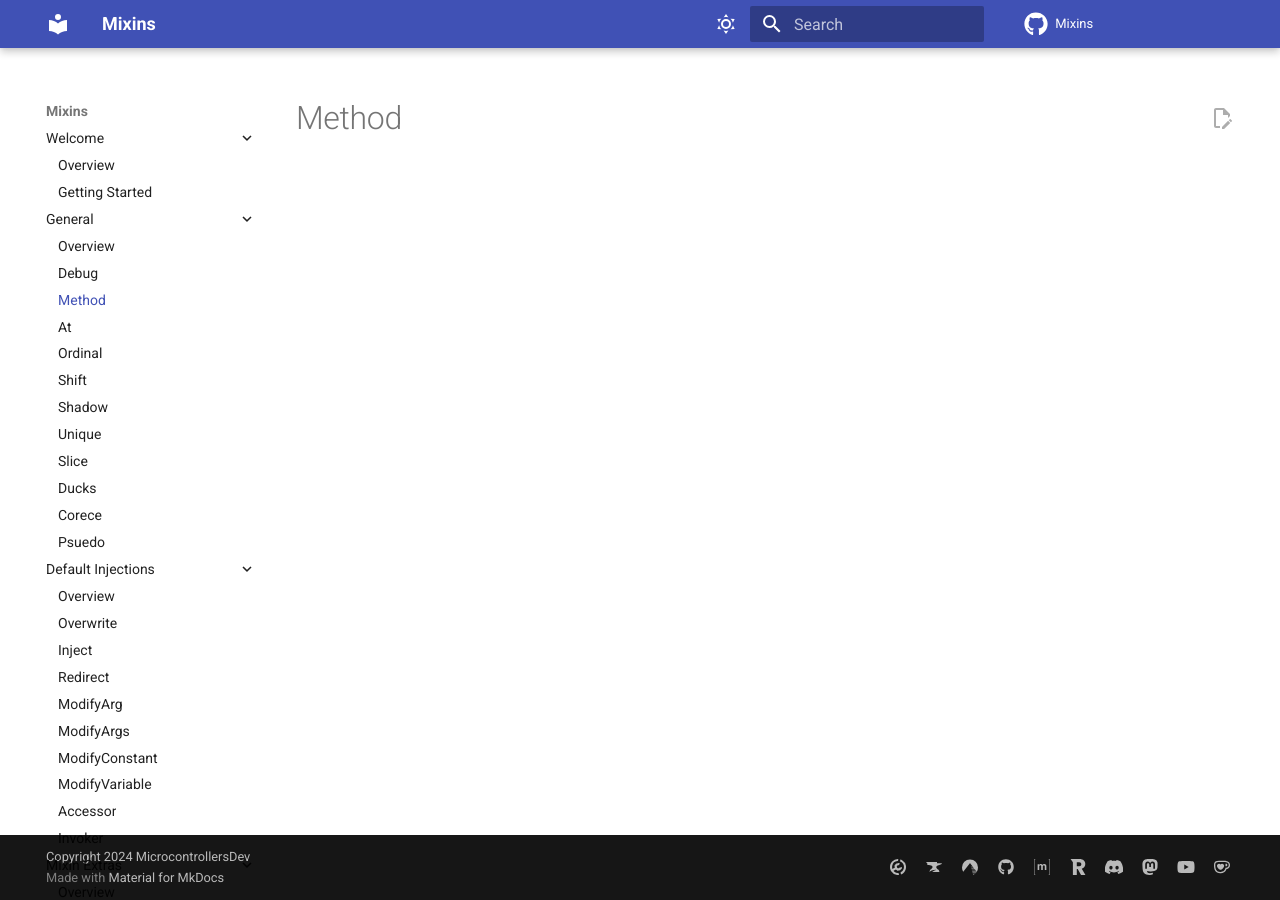
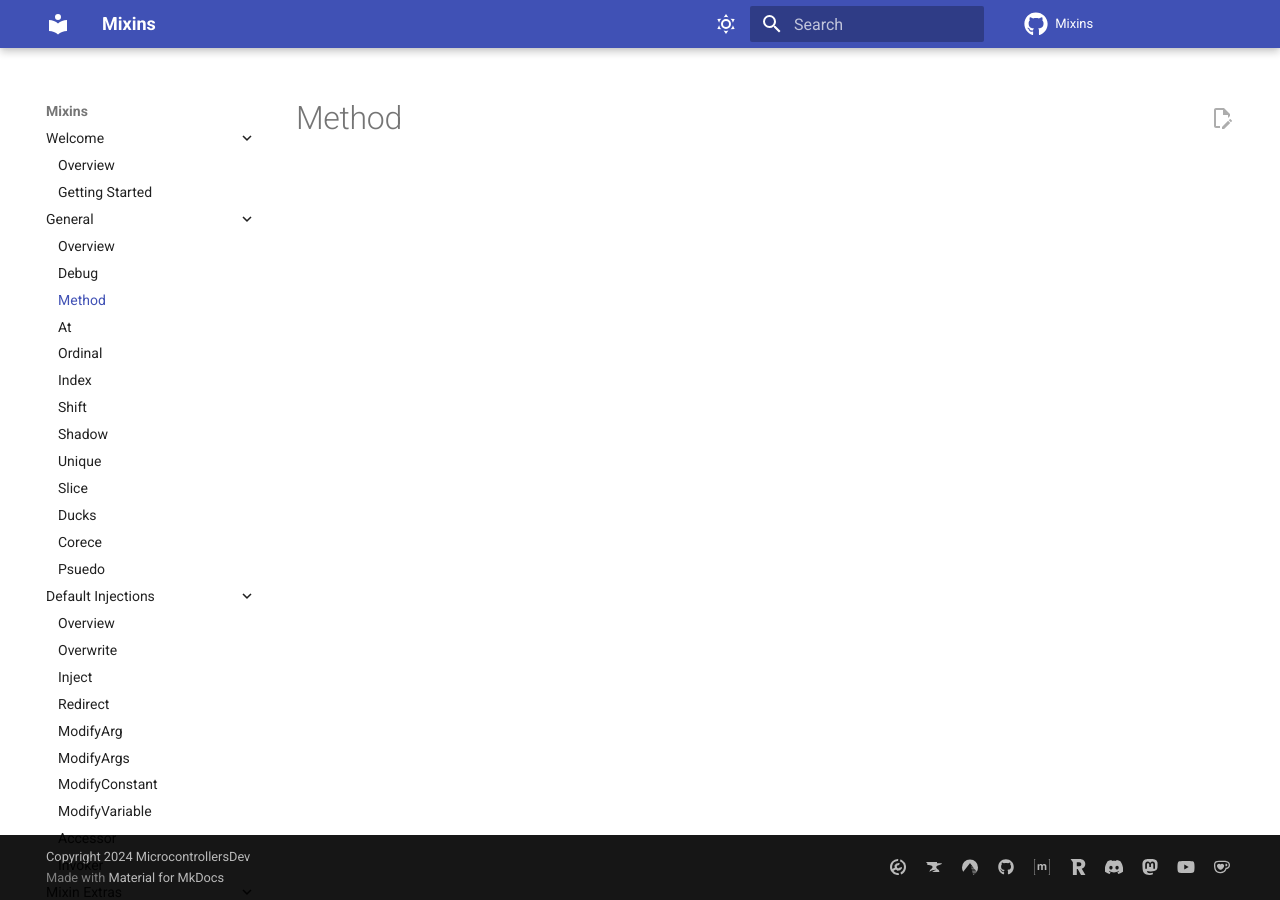
Before and after one commit to MicrocontrollersDev/Mixins, an MkDocs documentation site: the page built from docs/general/method.md, in a window 1280 px wide. Built offline with MkDocs 1.6.1 and Material for MkDocs 9.7.7, drawn with Linux system fonts in a browser that asks for light colours; comment, search, counter and statistics services are not loaded.

Commit message:
it causes problems. lets do this for now

```diff
--- a/mkdocs.yml
+++ b/mkdocs.yml
@@ -72,7 +72,7 @@ nav:
       - "Method": "general/method.md"
       - "At": "general/at.md"
       - "Ordinal": "general/ordinal.md"
-      - "Index": "general/index.md"
+      - "Index": "general/index_.md"
       - "Shift": "general/shift.md"
       - "Shadow": "general/shadow.md"
       - "Unique": "general/unique.md"
```
Also changed, not shown: docs/general/index.md (deleted, +0 -1 lines), docs/general/index_.md (added, +3 -0 lines).
